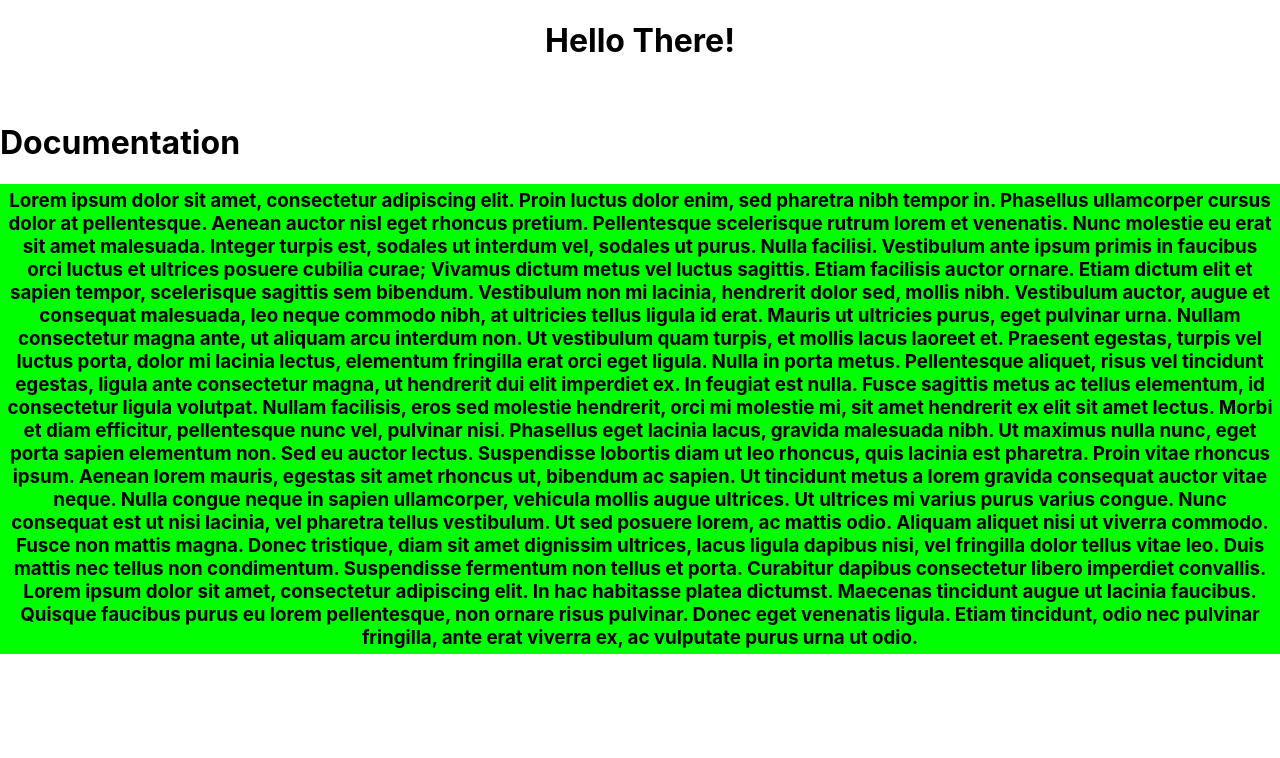
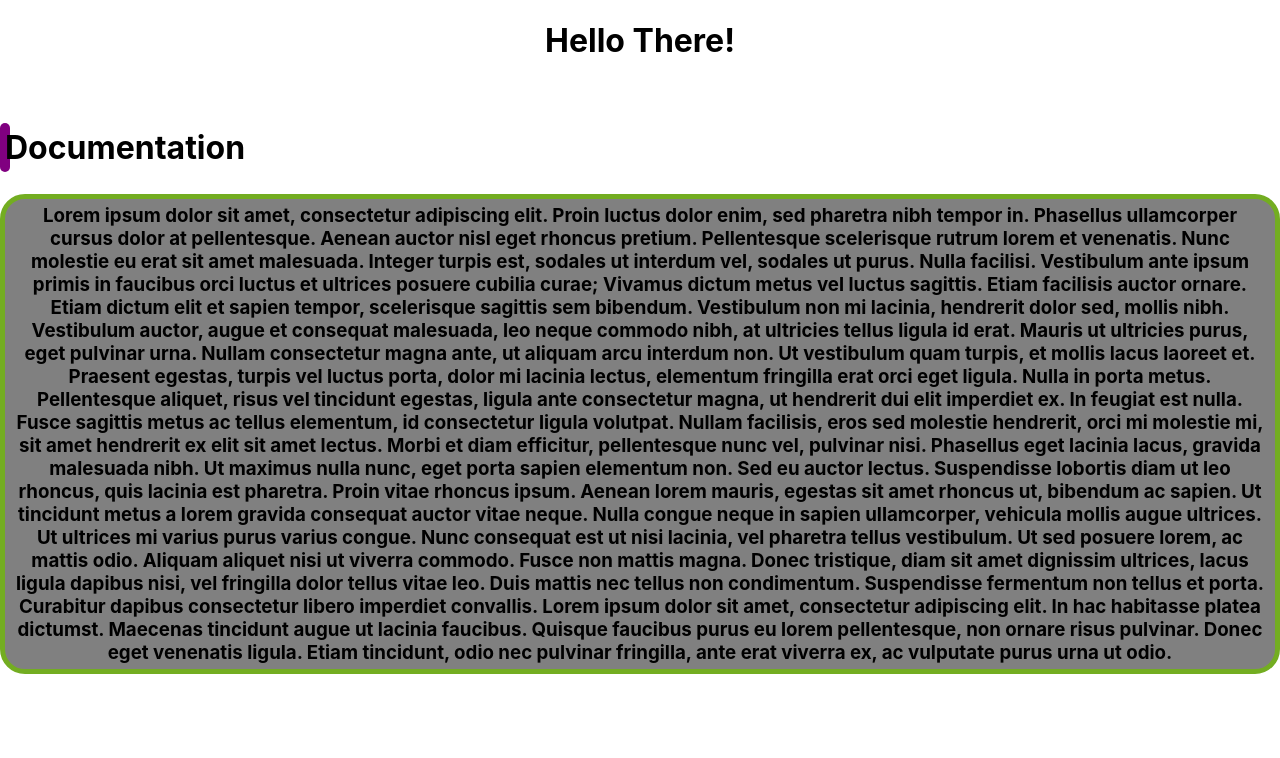
Before and after one commit to saptarshi543/discord-bot, a React (Create React App) app: page / in a window 1280 px wide. Shown: the top 758 px of the page. Built offline with nearby package versions, Linux system fonts and the light colour scheme.

Commit message:
added styles for components

```diff
--- a/src/Contact.js
+++ b/src/Contact.js
@@ -1,12 +1,17 @@
 import React from "react";
 
 function Contact(){
-	const Style={
-	backgroundColor: 'lime',
-	padding: '5px'
+const Style_heading={
+	width: '0px',
+	backgroundColor:'purple',
+	padding: '5px',
+	borderRadius: '15px',
 };
-const Style_heading={
-	width: '0px'
+const Style={
+	backgroundColor: 'grey',
+	padding: '5px',
+	borderRadius: '25px',
+  border: '5px solid #73AD21'
 };
 
 return(
--- a/src/Documentation.js
+++ b/src/Documentation.js
@@ -1,12 +1,17 @@
 import React from "react";
 
 function Documentation(){
+const Style_heading={
+	width: '0px',
+	backgroundColor:'purple',
+	padding: '5px',
+	borderRadius: '15px',
+};
 const Style={
-	backgroundColor: 'lime',
-	padding: '5px'
-};
-const Style_heading={
-	width: '0px'
+	backgroundColor: 'grey',
+	padding: '5px',
+	borderRadius: '25px',
+  border: '5px solid #73AD21'
 };
 
 	return(
--- a/src/PrivacyPolicies.js
+++ b/src/PrivacyPolicies.js
@@ -2,11 +2,16 @@ import React from "react";
 
 function PP(){
 const Style_heading={
-	width: '0px'
+	width: '0px',
+	backgroundColor:'purple',
+	padding: '5px',
+	borderRadius: '15px',
 };
 const Style={
-	backgroundColor: 'lime',
-	padding: '5px'
+	backgroundColor: 'grey',
+	padding: '5px',
+	borderRadius: '25px',
+  border: '5px solid #73AD21'
 };
 
 
--- a/src/Tos.js
+++ b/src/Tos.js
@@ -2,12 +2,17 @@
 import React from "react";
 
 function Tos() {
-	const Style={
-	backgroundColor: 'lime',
-	padding: '5px'
+const Style_heading={
+	width: '0px',
+	backgroundColor:'purple',
+	padding: '5px',
+	borderRadius: '15px',
 };
-	const Style_heading={
-	width: '0px'
+const Style={
+	backgroundColor: 'grey',
+	padding: '5px',
+	borderRadius: '25px',
+  border: '5px solid #73AD21'
 };
 return(
 <div>
```
